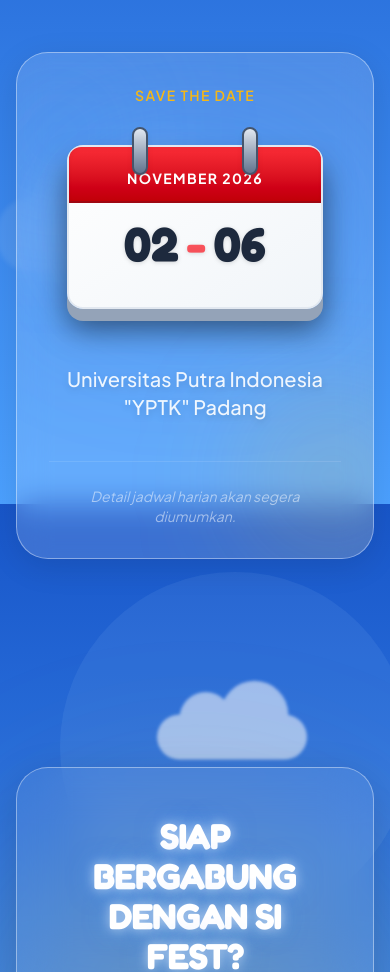
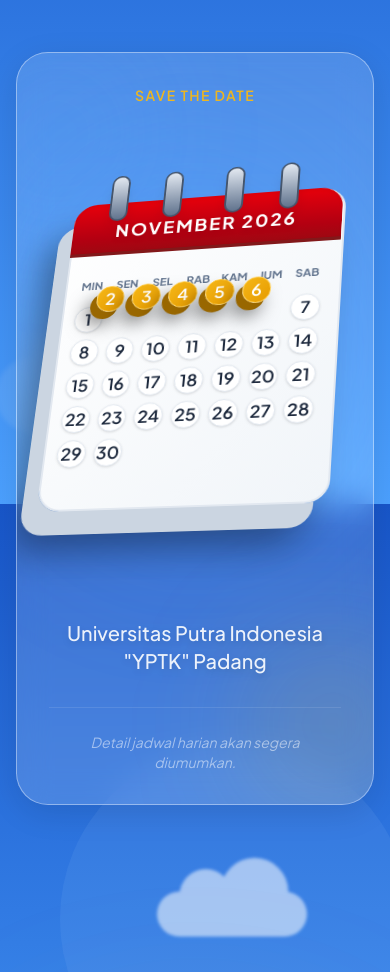
Before and after one commit to Tadaimaaaa/sifest-official, a Next.js app: page / in a window 390 px wide. Shown: the part 4560-5532 px from the top of the page. Built offline with nearby package versions, Linux system fonts and the light colour scheme.

Commit message:
style: Upgrade timeline to a fully functional 3D tilted grid calendar for November 2026

```diff
--- a/components/timeline/Timeline.tsx
+++ b/components/timeline/Timeline.tsx
@@ -11,34 +11,73 @@ export function Timeline() {
         <div className="relative z-10 flex flex-col items-center gap-4">
           <div className="text-brand-accent font-semibold tracking-widest uppercase text-sm">Save the Date</div>
 
-          <div className="my-6 relative group cursor-default">
+          <div className="my-12 w-full max-w-2xl relative group cursor-default" style={{ perspective: "2000px" }}>
             {/* 3D Calendar Card */}
-            <div className="relative z-10 w-64 md:w-80 rounded-2xl bg-gradient-to-br from-white to-slate-100 p-6 md:p-8 pb-10 text-center transform transition-all duration-500 hover:-translate-y-3 hover:shadow-[0_25px_50px_rgba(245,183,22,0.4)] shadow-[0_12px_0_#94a3b8,0_20px_30px_rgba(0,0,0,0.5)] border-2 border-slate-200">
+            <div
+              className="relative z-10 w-full rounded-3xl bg-gradient-to-br from-white to-slate-100 p-4 md:p-8 pb-10 text-center transition-all duration-700 border-2 border-slate-200 group-hover:scale-[1.02]"
+              style={{
+                transform: "rotateX(30deg) rotateY(-15deg) rotateZ(5deg)",
+                transformStyle: "preserve-3d",
+                boxShadow: "-15px 25px 0px #cbd5e1, -25px 40px 40px rgba(0,0,0,0.4)"
+              }}
+            >
 
               {/* Calendar rings */}
-              <div className="absolute -top-5 left-[25%] w-4 h-12 bg-gradient-to-b from-slate-200 to-slate-500 rounded-full shadow-md border-2 border-slate-600 z-20"></div>
-              <div className="absolute -top-5 right-[25%] w-4 h-12 bg-gradient-to-b from-slate-200 to-slate-500 rounded-full shadow-md border-2 border-slate-600 z-20"></div>
+              <div className="absolute -top-6 left-[15%] w-5 h-14 bg-gradient-to-b from-slate-200 to-slate-500 rounded-full shadow-lg border-2 border-slate-600" style={{ transform: "translateZ(20px)" }}></div>
+              <div className="absolute -top-6 left-[35%] w-5 h-14 bg-gradient-to-b from-slate-200 to-slate-500 rounded-full shadow-lg border-2 border-slate-600" style={{ transform: "translateZ(20px)" }}></div>
+              <div className="absolute -top-6 right-[35%] w-5 h-14 bg-gradient-to-b from-slate-200 to-slate-500 rounded-full shadow-lg border-2 border-slate-600" style={{ transform: "translateZ(20px)" }}></div>
+              <div className="absolute -top-6 right-[15%] w-5 h-14 bg-gradient-to-b from-slate-200 to-slate-500 rounded-full shadow-lg border-2 border-slate-600" style={{ transform: "translateZ(20px)" }}></div>
 
               {/* Header block (Month & Year) */}
-              <div className="absolute top-0 left-0 w-full h-14 bg-gradient-to-b from-red-500 to-red-700 rounded-t-xl flex items-center justify-center border-b-2 border-red-800 shadow-inner">
-                <span className="text-white font-bold tracking-widest uppercase text-sm mt-2">November 2026</span>
+              <div className="absolute top-0 left-0 w-full h-16 md:h-20 bg-gradient-to-b from-red-600 to-red-800 rounded-t-3xl flex items-center justify-center border-b-4 border-red-900 shadow-inner" style={{ transform: "translateZ(5px)" }}>
+                <span className="text-white font-bold tracking-widest uppercase text-xl md:text-2xl mt-2 drop-shadow-md">November 2026</span>
               </div>
 
-              {/* Dates */}
-              <div className="mt-12 font-heading text-5xl md:text-7xl font-bold text-slate-800 drop-shadow-sm flex items-center justify-center gap-2">
-                02<span className="text-red-500/80">-</span>06
+              {/* Grid */}
+              <div className="mt-16 md:mt-20 pt-4" style={{ transformStyle: "preserve-3d" }}>
+                <div className="grid grid-cols-7 gap-2 md:gap-4 mb-4 text-slate-500 font-bold text-xs md:text-base uppercase" style={{ transform: "translateZ(10px)" }}>
+                  <div>Min</div><div>Sen</div><div>Sel</div><div>Rab</div><div>Kam</div><div>Jum</div><div>Sab</div>
+                </div>
+                <div className="grid grid-cols-7 gap-2 md:gap-4 text-slate-800 font-semibold text-lg md:text-2xl" style={{ transformStyle: "preserve-3d" }}>
+                  {Array.from({ length: 30 }).map((_, i) => {
+                    const day = i + 1;
+                    const isEventDay = day >= 2 && day <= 6;
+
+                    return (
+                      <div
+                        key={day}
+                        className={`aspect-square flex items-center justify-center rounded-lg md:rounded-xl transition-all duration-300 ${
+                          isEventDay
+                            ? "bg-gradient-to-br from-brand-accent to-[#e69b00] text-white shadow-[-6px_8px_0px_#996700,-10px_15px_20px_rgba(0,0,0,0.5)] border border-[#ffcd4d] z-20 group-hover:scale-110"
+                            : "bg-white border border-slate-200 shadow-sm"
+                        }`}
+                        style={{
+                          transform: isEventDay ? "translateZ(40px) translateX(-5px) translateY(-5px)" : "translateZ(10px)",
+                        }}
+                      >
+                        {day}
+                      </div>
+                    );
+                  })}
+                  {/* Empty cells for padding end of month (Nov 2026 ends on Monday, so no trailing cells needed if starting Sunday, wait: Nov 1 is Sunday. So it takes 30 cells. 30 cells = 4 rows + 2 cells. We can leave it as is, grid will auto-wrap) */}
+                  <div className="aspect-square bg-transparent"></div>
+                  <div className="aspect-square bg-transparent"></div>
+                  <div className="aspect-square bg-transparent"></div>
+                  <div className="aspect-square bg-transparent"></div>
+                  <div className="aspect-square bg-transparent"></div>
+                </div>
               </div>
             </div>
 
             {/* Glowing backdrop */}
-            <div className="absolute top-1/2 left-1/2 -translate-x-1/2 -translate-y-1/2 w-[120%] h-[120%] bg-brand-primary/20 blur-3xl rounded-full -z-10 transition-all duration-500 group-hover:bg-brand-accent/30 group-hover:blur-[40px]"></div>
+            <div className="absolute top-1/2 left-1/2 -translate-x-1/2 -translate-y-1/2 w-[120%] h-[120%] bg-brand-primary/20 blur-3xl rounded-full -z-20 transition-all duration-500 group-hover:bg-brand-accent/30 group-hover:blur-[40px]"></div>
           </div>
 
-          <div className="text-xl text-white/90 max-w-lg mt-4 font-medium drop-shadow-md">
+          <div className="text-xl text-white/90 max-w-lg mt-8 font-medium drop-shadow-md text-center">
             Universitas Putra Indonesia &quot;YPTK&quot; Padang
           </div>
 
-          <div className="mt-6 w-full border-t border-white/10 pt-6">
+          <div className="mt-4 w-full border-t border-white/10 pt-6 text-center">
             <p className="text-white/50 italic text-sm">Detail jadwal harian akan segera diumumkan.</p>
           </div>
         </div>
```
